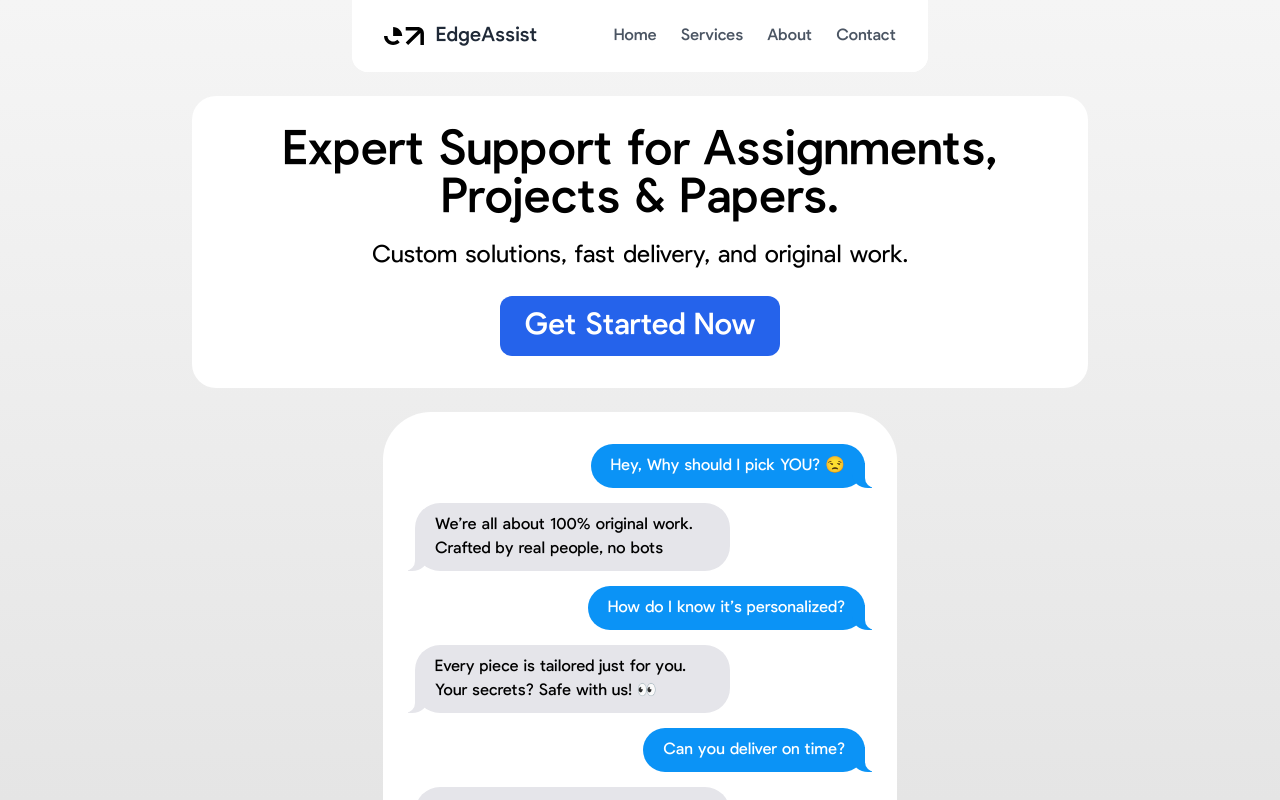
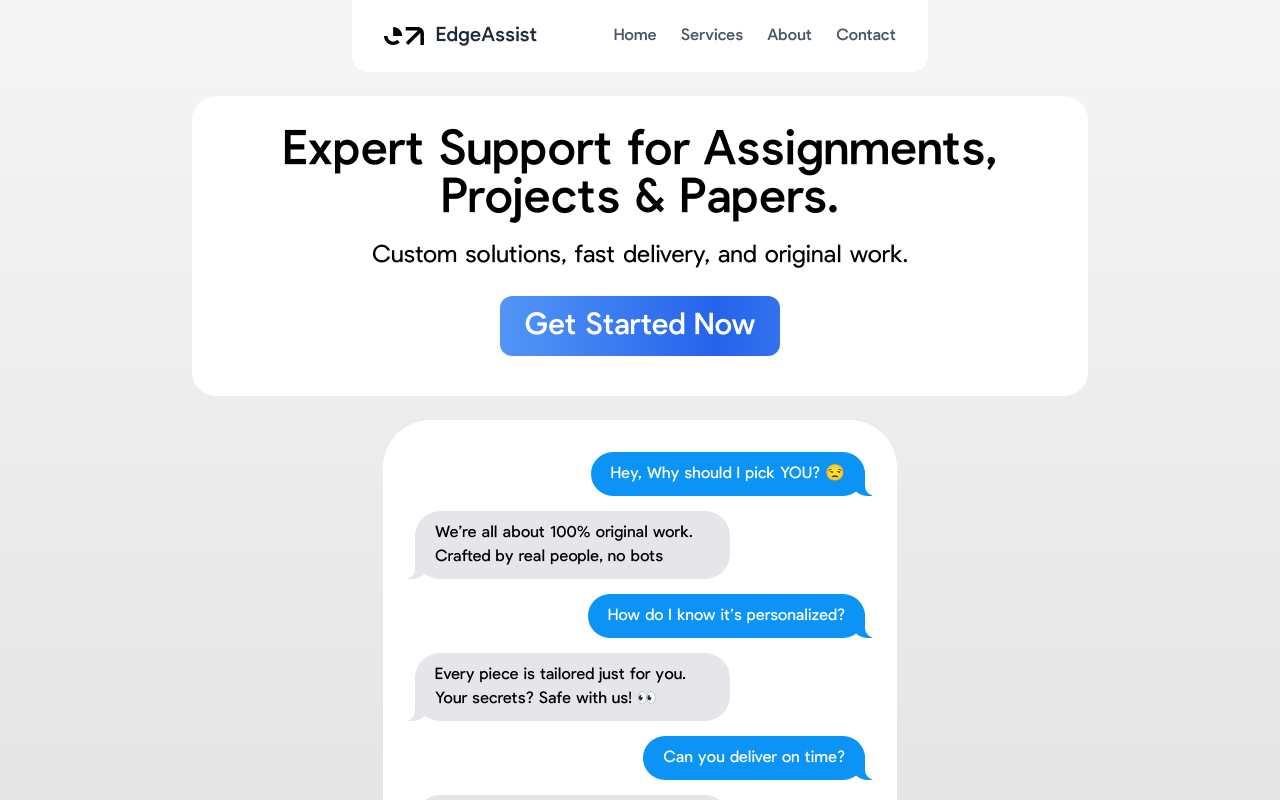
Before and after one commit to midqc/edgeassist-v2, a Next.js app: page / in a window 1280 px wide. Shown: the top 800 px of the page. Built offline with nearby package versions, Linux system fonts and the light colour scheme.

Commit message:
everything is working fine!

```diff
--- a/components/HeroSection.tsx
+++ b/components/HeroSection.tsx
@@ -1,4 +1,6 @@
-import Image from "next/image";
+"use client";
+
+import { motion } from "framer-motion";
 
 export default function HeroSection() {
   return (
@@ -12,14 +14,25 @@ export default function HeroSection() {
             Custom solutions, fast delivery, and original work.
           </h2>
         </div>
-        <a
+        <motion.a
           href="https://forms.gle/oYUzB4PSu7YKFB8q7"
           target="_blank"
           rel="noopener noreferrer"
-          className="inline-block text-3xl text-white bg-blue-600 py-3 px-6 rounded-xl font-medium transition-transform duration-300 ease-in-out transform hover:scale-105 active:scale-95 active:bg-blue-700"
+          className="inline-block text-3xl text-white py-3 px-6 rounded-xl font-medium relative overflow-hidden animate-gradient-x shadow-soft"
+          style={{
+            background: "linear-gradient(90deg, #2563eb, #60a5fa, #2563eb)",
+            backgroundSize: "200% 100%",
+          }}
+          whileHover={{ scale: 1.05 }}
+          whileTap={{ scale: 0.95 }}
+          transition={{
+            type: "spring",
+            stiffness: 300,
+            damping: 15,
+          }}
         >
           Get Started Now
-        </a>
+        </motion.a>
       </div>
     </main>
   );
--- a/components/Navbar.tsx
+++ b/components/Navbar.tsx
@@ -45,7 +45,7 @@ const Navbar = () => {
         fixed top-0 left-0 right-0
         flex max-w-xl w-full h-[72px] items-center justify-between mx-auto rounded-b-2xl
         bg-white py-4 px-8 transition-all duration-300
-        ${isScrolled ? "backdrop-blur-md bg-white/50 z-50 shadow-sm" : "z-10"}
+        ${isScrolled ? "backdrop-blur-md bg-white/80 z-50 shadow-sm" : "z-10"}
       `}
       >
         <Link href="/" className="flex items-center space-x-3">
@@ -101,7 +101,7 @@ const Navbar = () => {
                 animate={{ opacity: 1, scale: 1 }}
                 exit={{ opacity: 0, scale: 0.95 }}
                 transition={{ duration: 0.2 }}
-                className="absolute top-full right-0 mt-2 w-48 bg-white rounded-2xl shadow-2xl overflow-hidden"
+                className="absolute top-full right-0 mt-2 w-auto bg-white rounded-2xl shadow-2xl overflow-hidden"
               >
                 {["Home", "Services", "About", "Contact"].map((item) => (
                   <Link
--- a/tailwind.config.ts
+++ b/tailwind.config.ts
@@ -8,10 +8,14 @@ const config: Config = {
   ],
   theme: {
     extend: {
-      backgroundImage: {
-        'gradient-radial': 'radial-gradient(var(--tw-gradient-stops))',
-        'gradient-conic':
-          'conic-gradient(from 180deg at 50% 50%, var(--tw-gradient-stops))',
+      animation: {
+        'gradient-x': 'gradient-x 15s linear infinite',
+      },
+      keyframes: {
+        'gradient-x': {
+          '0%': { backgroundPosition: '200% 0' },
+          '100%': { backgroundPosition: '0 0' },
+        },
       },
     },
   },
```
